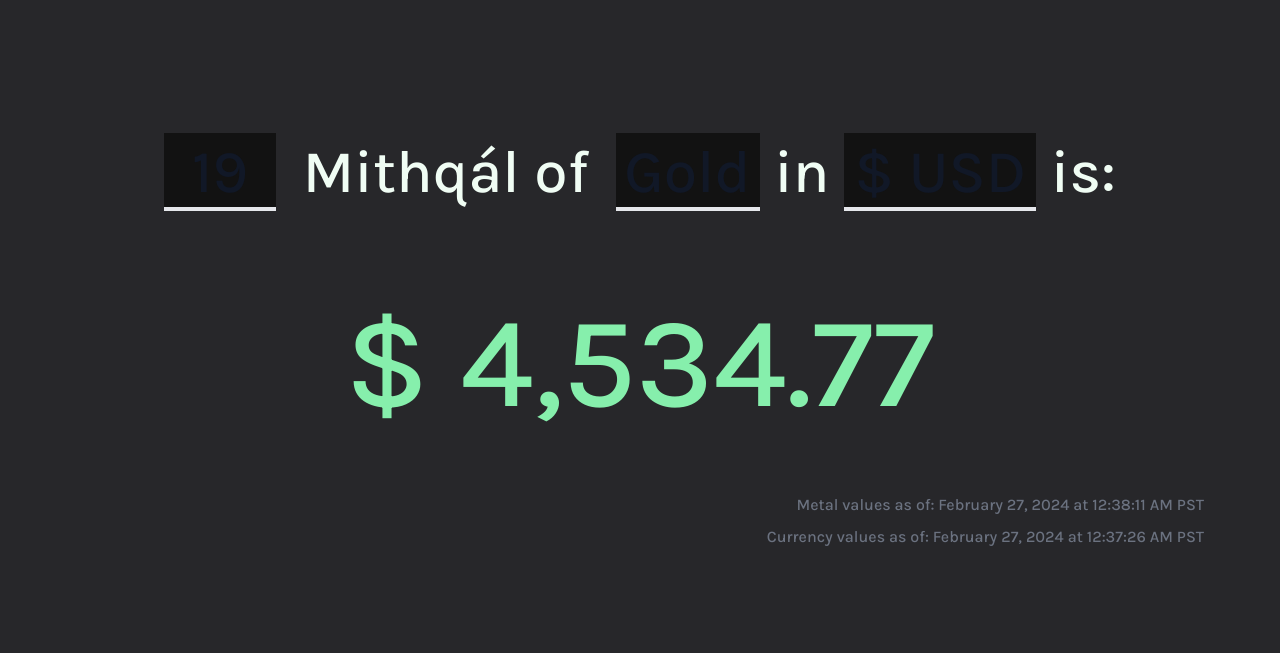
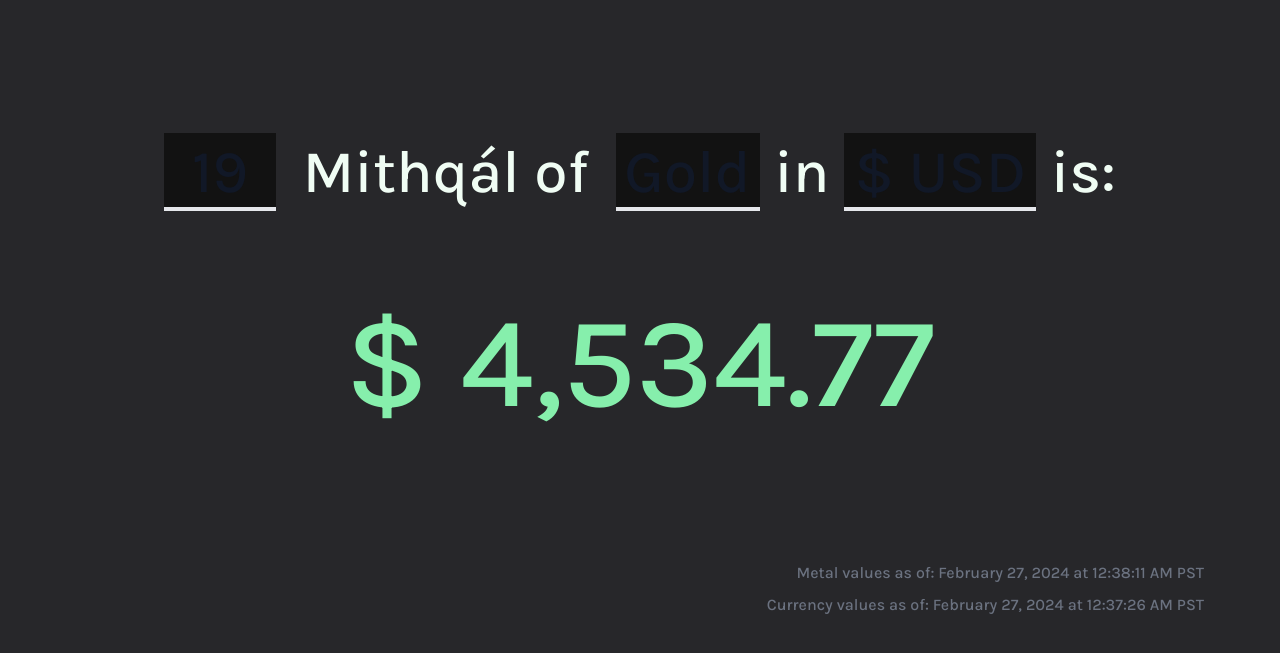
Before and after one commit to nima9/mithqal-culator, an Astro site: page / in a window 1280 px wide. Shown: the part 103-756 px from the top of the page. Built offline with nearby package versions, Linux system fonts and the light colour scheme; Astro itself is replaced by a stand-in of ours; a web font is replaced by a local one.

Commit message:
Style: added more padding to timestamp

```diff
--- a/src/components/Calculator.svelte
+++ b/src/components/Calculator.svelte
@@ -130,9 +130,9 @@
 		{displayAnswer}
 	</button>
 </div>
-<br />
+
 <div
-	class="flex flex-wrap items-center justify-end px-7 py-1 text-gray-500 sm:mr-48 md:mr-24 lg:mr-12"
+	class="flex flex-wrap items-center justify-end px-7 pb-1 pt-24 text-gray-500 sm:mr-48 md:mr-24 lg:mr-12"
 >
 	Metal values as of: {readableMetalDate}
 </div>
```
